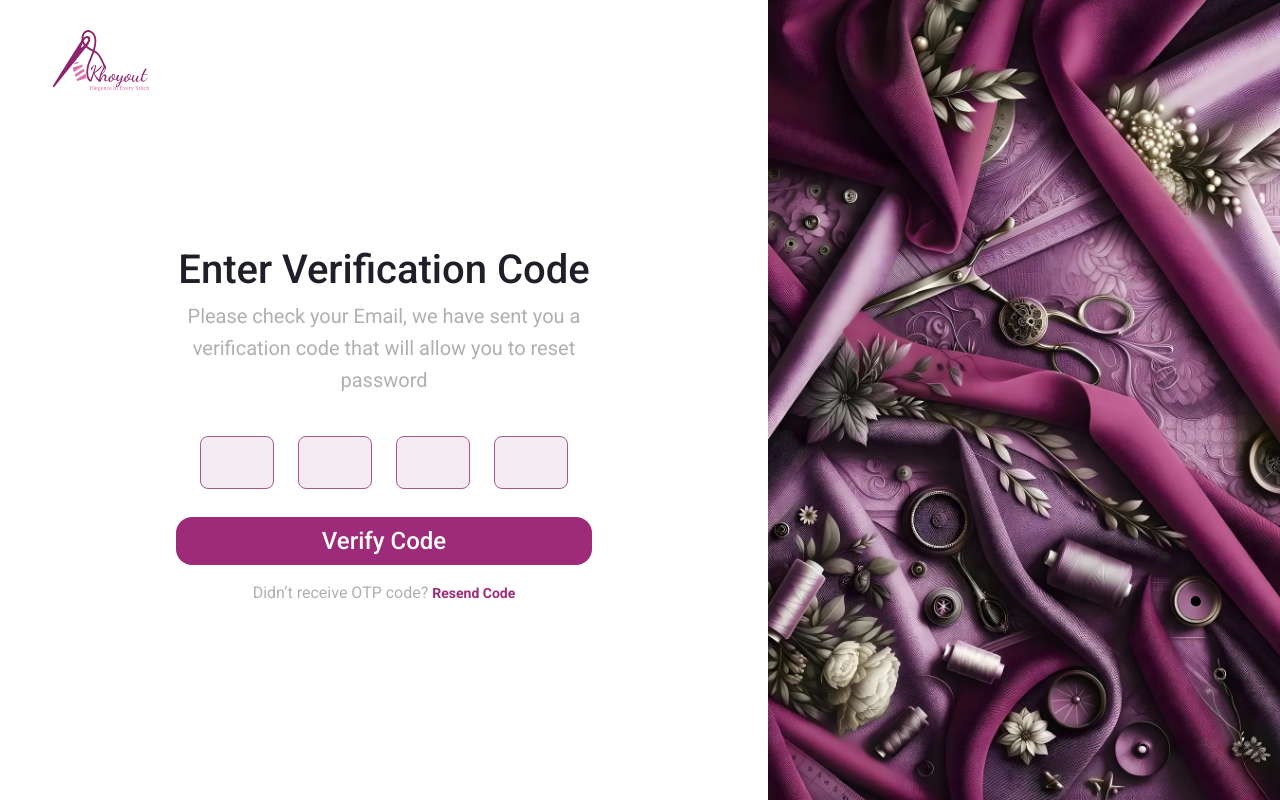
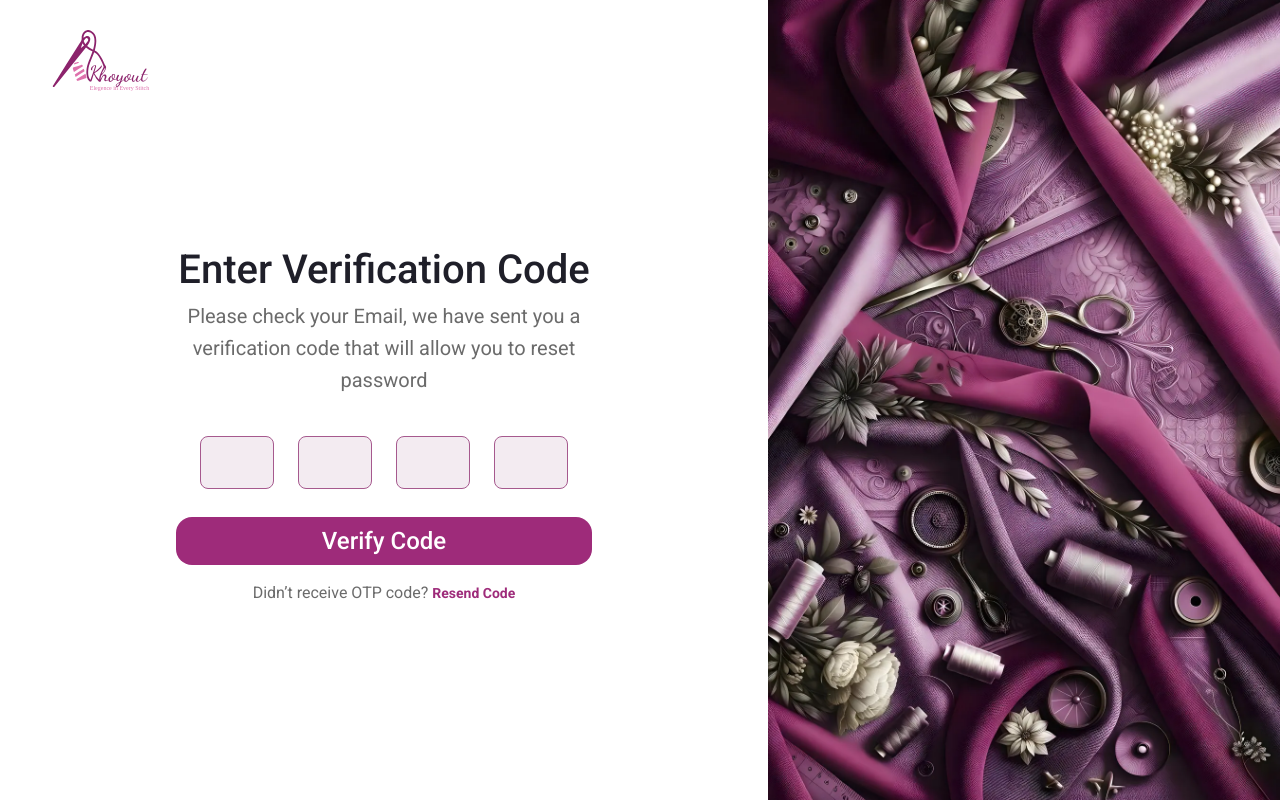
Before and after one commit to MIS-Team24/khoyout-frontend, a React (Vite) app: page /otp in a window 1280 px wide. Built offline with nearby package versions, Linux system fonts and the light colour scheme.

Commit message:
adjusted styles

```diff
--- a/src/styles/index.css
+++ b/src/styles/index.css
@@ -3,6 +3,7 @@
 @tailwind components;
 @tailwind utilities;
 
+@layer base {
   :root {
     --background: 319 100% 100%;
     --foreground: 319 5% 10%;
@@ -12,8 +13,8 @@
     --popover-foreground: 319 100% 10%;
     --primary: 319 57.2% 39.4%;
     --primary-foreground: 0 0% 100%;
-  --secondary: 0 0% 69%;
-  --secondary-foreground: 0 0% 0%;
+    --secondary: 0 0% 42%;
+    --secondary-foreground: 24 9.8% 10%;
     --muted: 281 30% 95%;
     --muted-foreground: 319 5% 40%;
     --accent: 281 30% 90%;
@@ -46,6 +47,7 @@
     --ring: 319 57.2% 39.4%;
     --radius: 1rem;
   }
+}
 
 @layer base {
   * {
```
Lines whose indentation alone changed are shown as unchanged.
